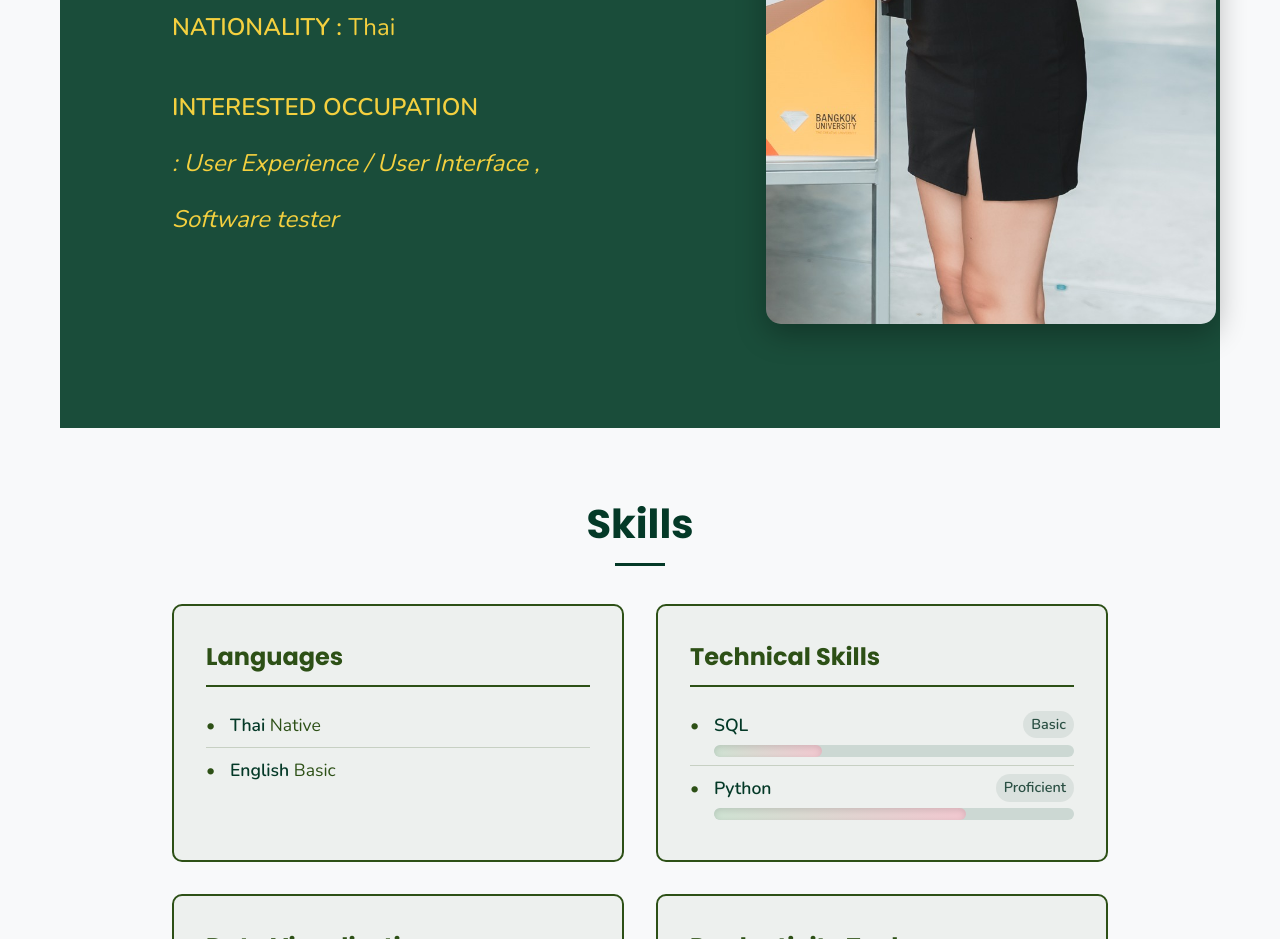
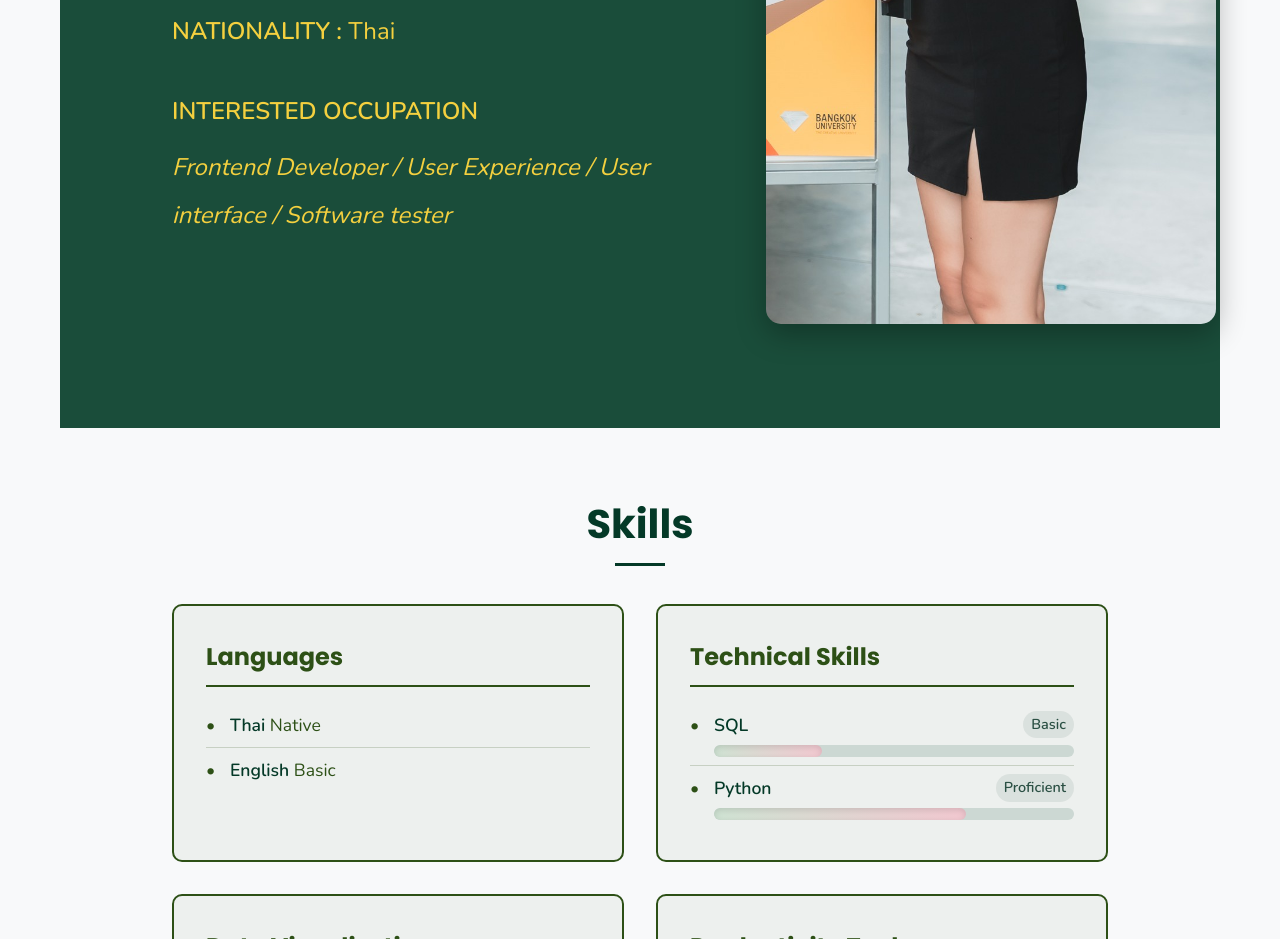
Before and after one commit to pattarapornhadn/Portfolio, a plain HTML site: page index.html in a window 1280 px wide. Shown: the part 2379-3318 px from the top of the page. Drawn offline with nearby package versions, Linux system fonts and the light colour scheme.

Commit message:
Update index.html

```diff
--- a/index.html
+++ b/index.html
@@ -106,8 +106,7 @@
 
                              <div class="occupation-section">
                                  <p><strong>INTERESTED OCCUPATION</strong></p>
-                                 <p class="occupation-detail">: User Experience / User Interface ,</p>
-                                 <p class="occupation-detail">Software tester</p>
+                                 <p class="occupation-detail">Frontend Developer / User Experience / User interface / Software tester</p>
                              </div>
                          </div>
                      </div>
```
